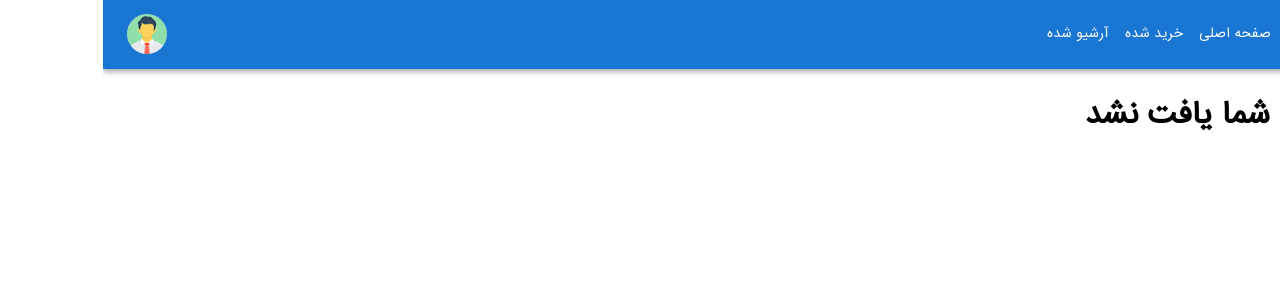
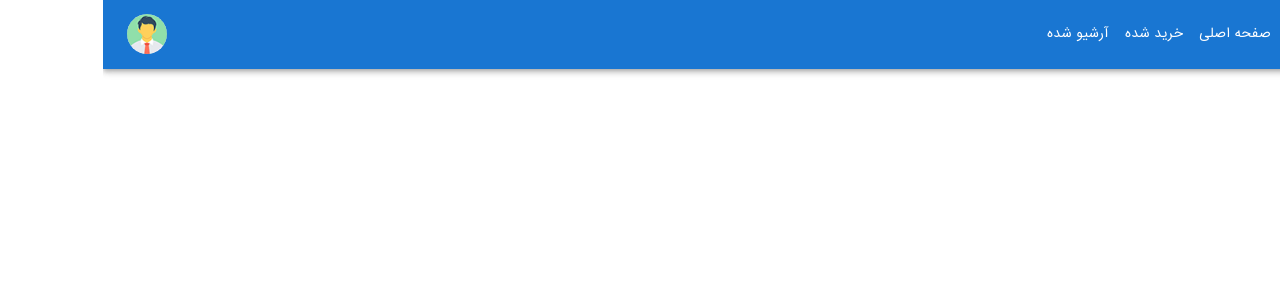
Before and after one commit to hamed-sarshar/market, a React (Create React App) app: page /market/test in a window 1280 px wide. Shown: the top 300 px of the page. Built offline with nearby package versions, Linux system fonts and the light colour scheme.

Commit message:
commit messageasds

```diff
--- a/src/App.jsx
+++ b/src/App.jsx
@@ -7,6 +7,7 @@ import useScrollTrigger from '@mui/material/useScrollTrigger';
 import Buys from "./components/Buys";
 import Archives from "./components/Archives";
 import ShowArchive from "./components/ShowArchive";
+import Test from "./components/Test"
 import NotFound from "./components/NotFound";
 import Footer from "./components/Footer";
 import {Zoom, Box, Fab} from "@mui/material";
@@ -63,8 +64,9 @@ export default function App(props) {
                         <Route path="/market/buys" element={<Buys/>}/>
                         <Route path="/market/archives" element={<Archives/>}/>
                         <Route path="/market/showArchive" element={<ShowArchive/>}/>
-                        <Route path="/market/notFound" element={<NotFound/>}/>
-                        <Route path="*" element={<NotFound/>}/>
+                        <Route path="/market/test" element={<Test/>}/>
+                        {/* <Route path="/market/notFound" element={<NotFound/>}/>
+                        <Route path="*" element={<NotFound/>}/> */}
                     </Routes>
                 <Footer/>
                 <ScrollTop {...props}>
--- a/src/components/Test.jsx
+++ b/src/components/Test.jsx
@@ -1,9 +1,10 @@
+import { Typography } from '@mui/material';
 import React from 'react';
 
 const Test = () => {
     return (
         <div>
-
+            <Typography>Is Test</Typography>
         </div>
     );
 }
```
